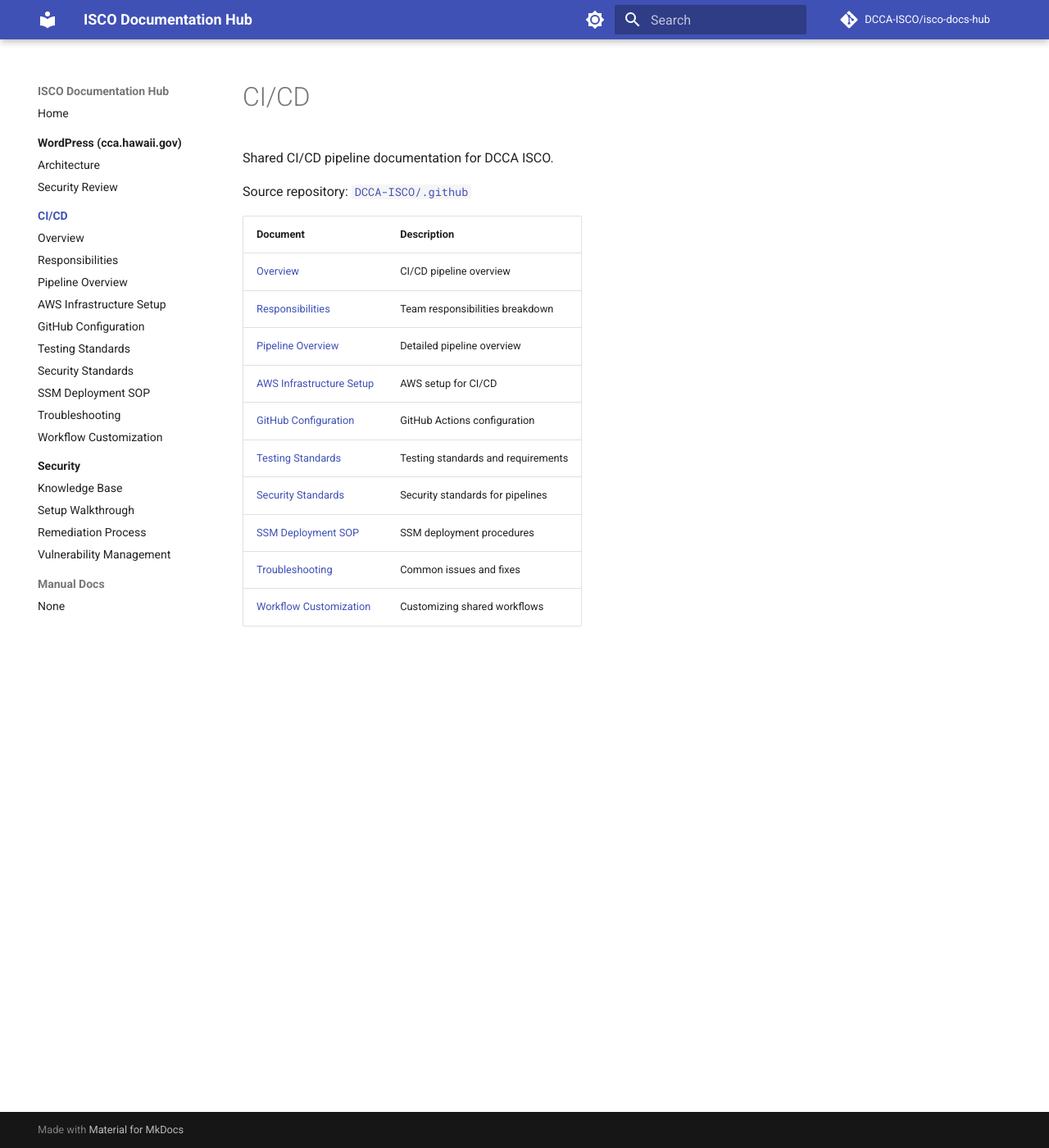
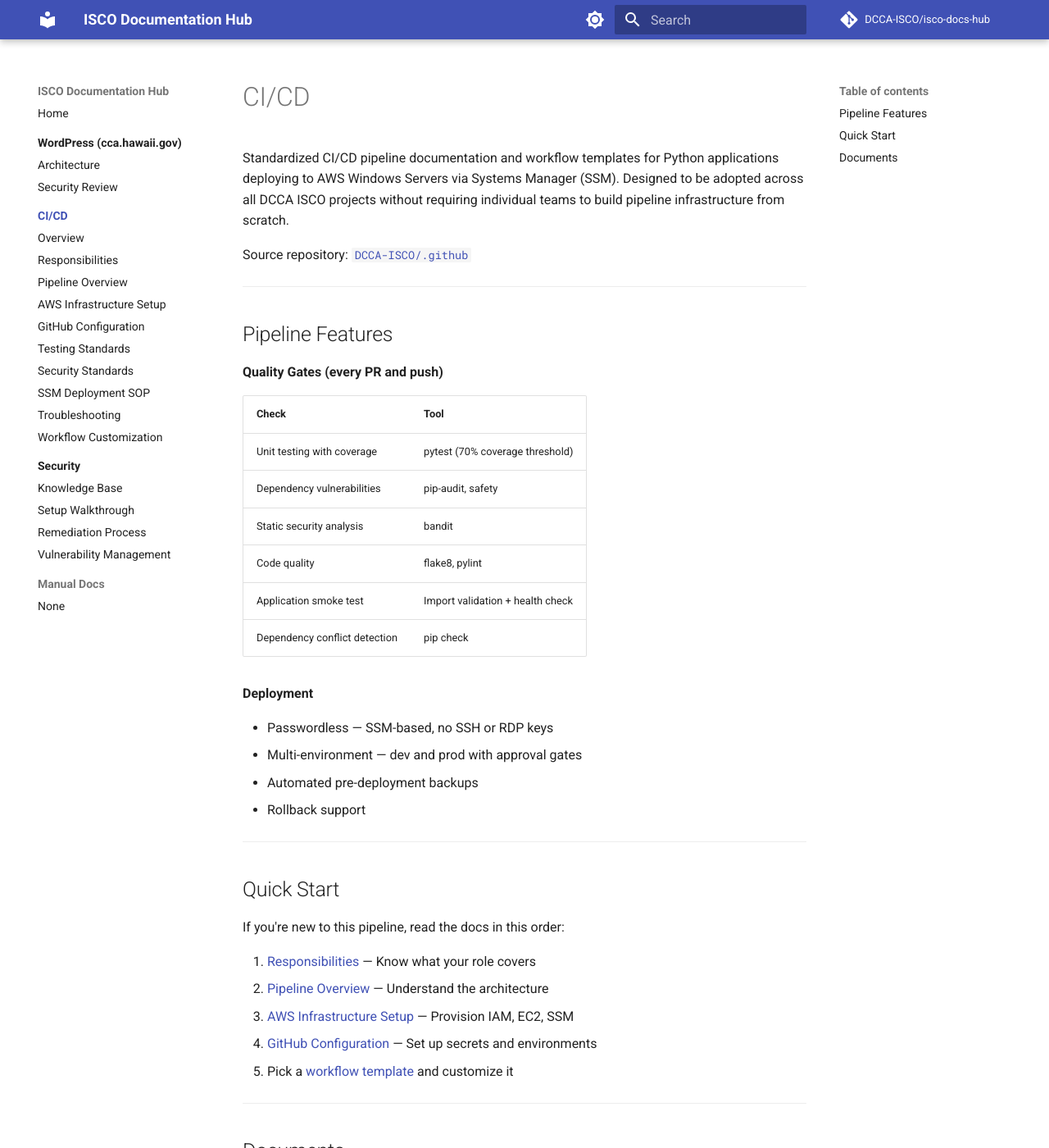
Before and after one commit to DCCA-ISCO/isco-docs-hub, an MkDocs documentation site: the page built from docs/imported/cicd/index.md, in a window 1280 px wide and 1400 px high. Shown: the whole window at 82% size. Built offline with MkDocs 1.6.1 and Material for MkDocs 9.7.7, drawn with Linux system fonts in a browser that asks for light colours; comment, search, counter and statistics services are not loaded; some of the changed text lies outside the part shown.

Commit message:
expand section landing pages; fix link rewrite matching inside URLs

```diff
--- a/docs/imported/cicd/index.md
+++ b/docs/imported/cicd/index.md
@@ -1,18 +1,56 @@
 # CI/CD
 
-Shared CI/CD pipeline documentation for DCCA ISCO.
+Standardized CI/CD pipeline documentation and workflow templates for Python applications deploying to AWS Windows Servers via Systems Manager (SSM). Designed to be adopted across all DCCA ISCO projects without requiring individual teams to build pipeline infrastructure from scratch.
 
 Source repository: [`DCCA-ISCO/.github`](https://github.com/DCCA-ISCO/.github)
 
-| Document | Description |
+---
+
+## Pipeline Features
+
+**Quality Gates (every PR and push)**
+
+| Check | Tool |
 |---|---|
-| [Overview](README.md) | CI/CD pipeline overview |
-| [Responsibilities](docs/00-RESPONSIBILITIES-BREAKDOWN.md) | Team responsibilities breakdown |
-| [Pipeline Overview](docs/01-OVERVIEW.md) | Detailed pipeline overview |
-| [AWS Infrastructure Setup](docs/02-AWS-INFRASTRUCTURE-SETUP.md) | AWS setup for CI/CD |
-| [GitHub Configuration](docs/03-GITHUB-CONFIGURATION.md) | GitHub Actions configuration |
-| [Testing Standards](docs/04-TESTING-STANDARDS.md) | Testing standards and requirements |
-| [Security Standards](docs/05-SECURITY-STANDARDS.md) | Security standards for pipelines |
-| [SSM Deployment SOP](docs/06-SSM-DEPLOYMENT-SOP.md) | SSM deployment procedures |
-| [Troubleshooting](docs/07-TROUBLESHOOTING.md) | Common issues and fixes |
-| [Workflow Customization](docs/08-WORKFLOW-CUSTOMIZATION.md) | Customizing shared workflows |
+| Unit testing with coverage | pytest (70% coverage threshold) |
+| Dependency vulnerabilities | pip-audit, safety |
+| Static security analysis | bandit |
+| Code quality | flake8, pylint |
+| Application smoke test | Import validation + health check |
+| Dependency conflict detection | pip check |
+
+**Deployment**
+
+- Passwordless — SSM-based, no SSH or RDP keys
+- Multi-environment — dev and prod with approval gates
+- Automated pre-deployment backups
+- Rollback support
+
+---
+
+## Quick Start
+
+If you're new to this pipeline, read the docs in this order:
+
+1. [Responsibilities](docs/00-RESPONSIBILITIES-BREAKDOWN.md) — Know what your role covers
+2. [Pipeline Overview](docs/01-OVERVIEW.md) — Understand the architecture
+3. [AWS Infrastructure Setup](docs/02-AWS-INFRASTRUCTURE-SETUP.md) — Provision IAM, EC2, SSM
+4. [GitHub Configuration](docs/03-GITHUB-CONFIGURATION.md) — Set up secrets and environments
+5. Pick a [workflow template](https://github.com/DCCA-ISCO/.github/tree/main/workflow-templates/) and customize it
+
+---
+
+## Documents
+
+| Document | Audience | Description |
+|---|---|---|
+| [Overview](README.md) | Everyone | Pipeline overview, template list, quick start |
+| [Responsibilities](docs/00-RESPONSIBILITIES-BREAKDOWN.md) | Everyone | DevOps vs Developer responsibility split |
+| [Pipeline Overview](docs/01-OVERVIEW.md) | Everyone | Architecture and pipeline flow |
+| [AWS Infrastructure Setup](docs/02-AWS-INFRASTRUCTURE-SETUP.md) | DevOps / Infra | IAM roles, EC2, SSM agent setup |
+| [GitHub Configuration](docs/03-GITHUB-CONFIGURATION.md) | DevOps / Developers | Secrets, environments, protection rules |
+| [Testing Standards](docs/04-TESTING-STANDARDS.md) | Developers / QA | Testing requirements and coverage rules |
+| [Security Standards](docs/05-SECURITY-STANDARDS.md) | Security / Developers | Security scanning tools and requirements |
+| [SSM Deployment SOP](docs/06-SSM-DEPLOYMENT-SOP.md) | DevOps / Operations | Deployment procedures and rollback |
+| [Troubleshooting](docs/07-TROUBLESHOOTING.md) | Everyone | Common failures and fixes |
+| [Workflow Customization](docs/08-WORKFLOW-CUSTOMIZATION.md) | Developers / DevOps | Adapting shared workflow templates |
```
Also changed, not shown: docs/imported/security/index.md (+38 -5 lines), docs/imported/wordpress-aws/index.md (+25 -3 lines), 1 other file.
